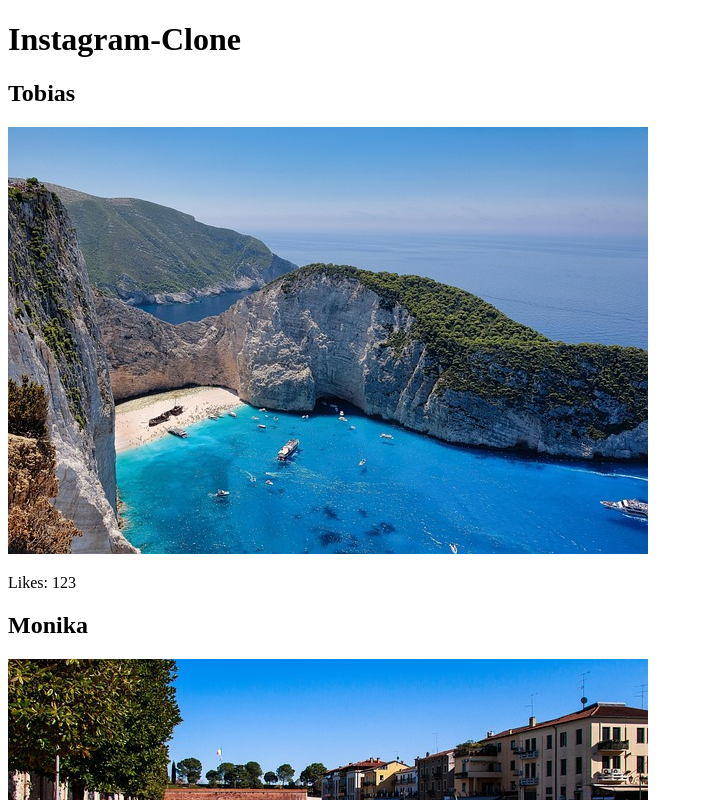
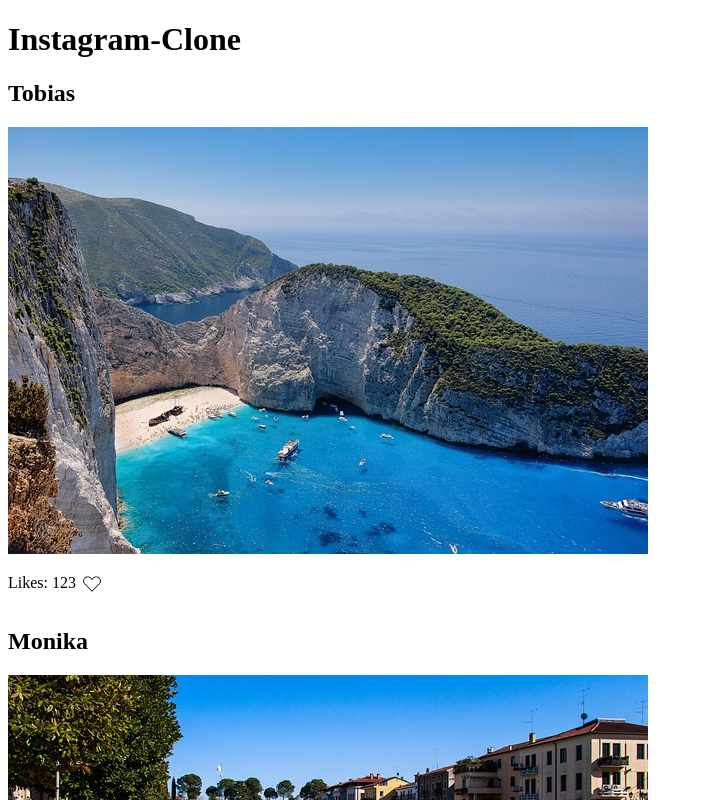
Before and after one commit to TobiasIllnerDev/Instagram-clone, an Angular app: page / in a window 1280 px wide. Shown: the top 800 px of the page, without its empty margins (0-703 px from the left). Built offline with nearby package versions, Linux system fonts and the light colour scheme.

Commit message:
feat: heart liked function

```diff
--- a/src/app/shared/component/main-page/main-page.html
+++ b/src/app/shared/component/main-page/main-page.html
@@ -5,7 +5,16 @@
 
       <img [src]="post.img" [alt]="'Beitrag von' + post.name" />
 
-      <p>Likes: {{ post.likes }}</p>
+      <div class="Herz-div">
+        <p>Likes: {{ post.likes }}</p>
+        <button class="herz" (click)="toggleLike(post)">
+          @if (post.isLiked) {
+            <img src="icons/Heart_red.png" alt="gefällt mir herz" />
+          } @else {
+            <img src="icons/heart.png" alt="gefällt mir nicht herz" />
+          }
+        </button>
+      </div>
     </article>
   }
 </section>
--- a/src/app/shared/component/main-page/main-page.scss
+++ b/src/app/shared/component/main-page/main-page.scss
@@ -0,0 +1,17 @@
+.herz{
+    height: 20px;
+    width: 20px;
+    background: none;
+    border: none;
+
+    img {
+        height: 20px;
+        width: 20px;
+    }
+}
+
+.Herz-div {
+    display: flex;
+    align-items: center;
+    flex-direction: row;
+}
--- a/src/app/shared/component/main-page/main-page.ts
+++ b/src/app/shared/component/main-page/main-page.ts
@@ -3,6 +3,7 @@ import { Component } from '@angular/core';
 interface Post {
   name:string;
   img:string;
+  isLiked: boolean;
   likes:number;
 }
 
@@ -13,21 +14,31 @@ interface Post {
   styleUrl: './main-page.scss',
 })
 export class MainPage {
+
   posts: Post[] = [
     {
       name: 'Tobias',
       img: './img/athapap-beach-6514331_640.jpg',
+      isLiked: false,
       likes: 123,
     },
     {
       name: 'Monika',
       img: './img/tommy_rau-boat-4344483_640.jpg',
+      isLiked: false,
       likes: 42,
     },
     {
       name: 'Peter',
       img: './img/felix_w-vines-4520513_640.jpg',
+      isLiked: false,
       likes: 246,
     },
   ]
+
+  toggleLike(post:Post) {
+    post.isLiked = !post.isLiked;
+    post.likes += post.isLiked ? 1: -1;
+  }
+
 }
```
Also changed, not shown: public/icons/Heart_red.png (added), public/icons/heart.png (added).
